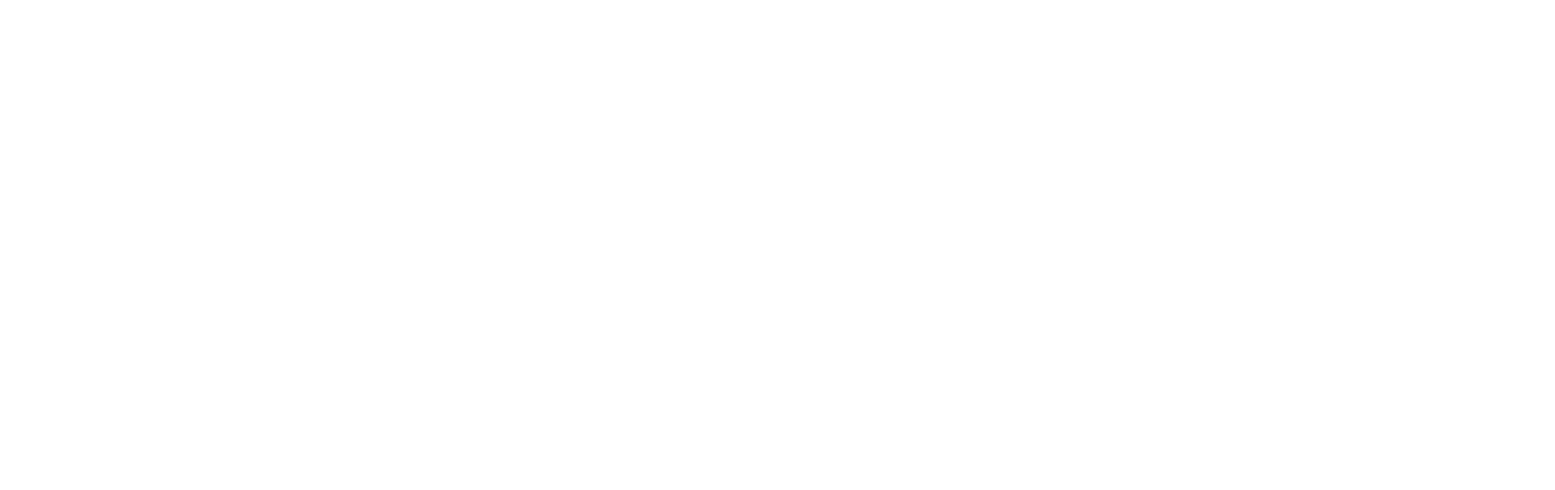
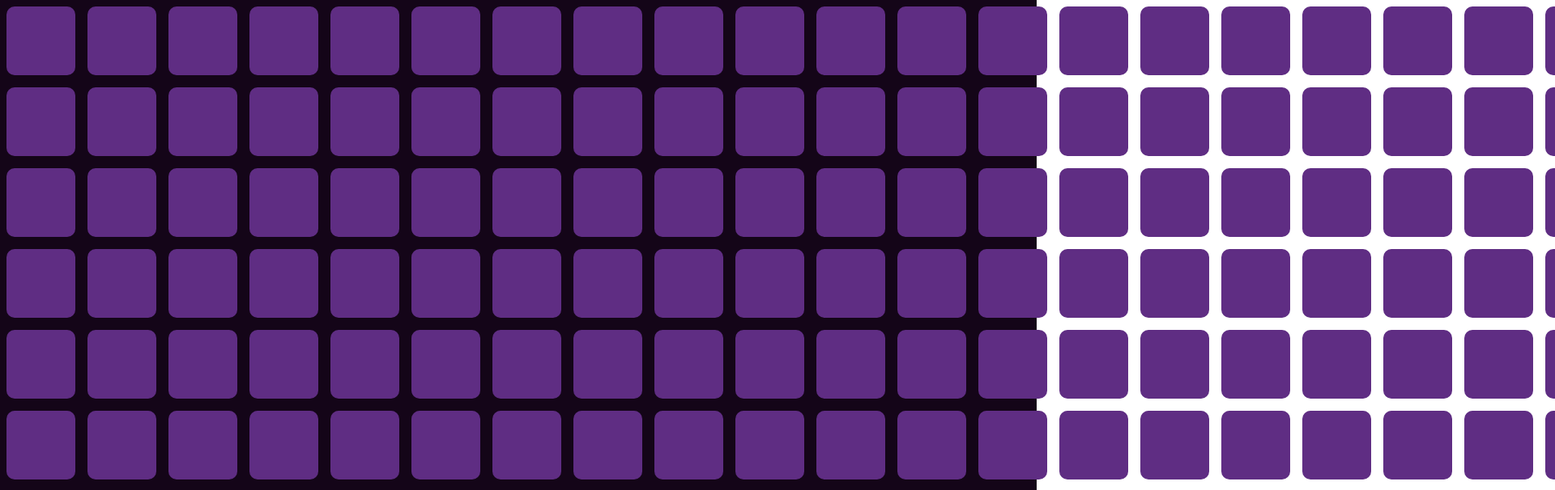
Before and after one commit to fienestar/Minesweeper, a React (Create React App) app: page / in a window 1280 px wide. Shown: the top 606 px of the page at 81% size, 1920 px wide, since content can reach past the window. Built offline with nearby package versions, Linux system fonts and the light colour scheme.

Commit message:
feat: display minesweeper board

```diff
--- a/package.json
+++ b/package.json
@@ -3,6 +3,10 @@
   "version": "0.1.0",
   "private": true,
   "dependencies": {
+    "@fortawesome/fontawesome-svg-core": "^6.2.1",
+    "@fortawesome/free-regular-svg-icons": "^6.2.1",
+    "@fortawesome/free-solid-svg-icons": "^6.2.1",
+    "@fortawesome/react-fontawesome": "^0.2.0",
     "react": "^18.2.0",
     "react-dom": "^18.2.0",
     "react-scripts": "5.0.1",
--- a/src/component/game/Board.tsx
+++ b/src/component/game/Board.tsx
@@ -1,8 +1,38 @@
 import React from 'react';
+import styled from 'styled-components';
+import Cell from './Cell';
+
+const BackgroundDiv = styled.div`
+  height: 100vh;
+  width: 100vw;
+  overflow: hidden;
+  margin: 0;
+  background-color: #140518;
+`;
+
+const BoardDiv = styled.div`
+  position: absolute;
+  transform: translate(var(--translate-x, 0), var(--translate-y, 0));
+`;
+
 
 const Board = ({n, m}: {n: number, m: number}) => {
+  const boardDiv = React.createRef<HTMLDivElement>();
 
-  return (<></>);
+  return (
+    <BackgroundDiv>
+      <BoardDiv ref={boardDiv} style={{width: `${100*m}px`}}>
+        {Array(n).fill(null).map(_ =>
+          Array(m).fill(null).map(_ =>
+            <Cell
+              isMoving={() => boardDiv.current?.classList.contains('moving') ?? false}
+              isMine={Math.random() < 0.5}
+              minesAround={Math.floor(Math.random()*8)}
+            />)
+        )}
+      </BoardDiv>
+    </BackgroundDiv>
+  );
 };
 
 export default Board;
--- /dev/null
+++ b/src/component/game/Cell.tsx
@@ -0,0 +1,48 @@
+import { faBiohazard, faBomb, faBurst, faFlag } from '@fortawesome/free-solid-svg-icons';
+import { FontAwesomeIcon } from '@fortawesome/react-fontawesome';
+import React, { ReactNode } from 'react';
+import styled from 'styled-components';
+
+const CellDiv = styled.div`
+  width: 85px;
+  height: 85px;
+  margin: 7.5px;
+  border-radius: 10px;
+  background-color: #5f2d83;
+  display: inline-block;
+  text-align: center;
+  line-height: 85px;
+  font-size: 40px;
+  font-family: system-ui;
+`;
+
+const Cell = ({isMoving, isMine, minesAround}: {isMoving: ()=>Boolean, isMine: Boolean, minesAround: number}) => {
+  const [flagged, setFlagged] = React.useState(false);
+  const [mined, setMined] = React.useState(false);
+  const style = {} as React.CSSProperties;
+
+  let content: String|ReactNode = '\u200B';
+
+
+  if(mined){
+    style.backgroundColor = 'rgba(0,0,0,0)';
+    style.color = '#FFFFFF';
+
+    if(minesAround !== 0)
+      content = minesAround + '';
+
+    if(isMine)
+      content = <FontAwesomeIcon icon={faBurst}/>;
+  }else if(flagged){
+    style.color = '#FFFFFF';
+    content = <FontAwesomeIcon icon={faFlag} />;
+  }
+
+  return (
+    <CellDiv onClick={()=>!isMoving() && setMined(!mined)} style={style} onDoubleClick={()=>setFlagged(!flagged)}>
+      {content}
+    </CellDiv>
+  );
+}
+
+export default Cell;
```
